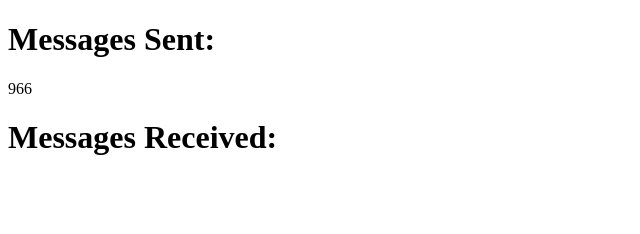
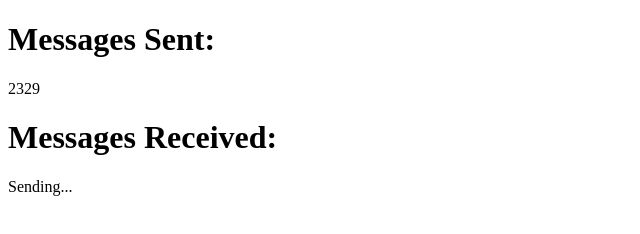
Before and after one commit to helloimalastair/wscount, a website: page src/index.html in a window 1280 px wide. Shown: the full height of the page, 0-640 px from the left. Drawn offline with Linux system fonts and the light colour scheme.

Commit message:
increase max send

```diff
--- a/src/index.html
+++ b/src/index.html
@@ -7,7 +7,7 @@
 		<h1>Messages Sent:</h1>
 		<div id="sent"></div>
 		<h1>Messages Received:</h1>
-		<div id="received"></div>
+		<div id="received">Sending...</div>
 		<script>
 			// http-url:https://unpkg.com/nanoid@5.0.7/url-alphabet/index.js
 			var urlAlphabet = "useandom-26T198340PX75pxJACKVERYMINDBUSHWOLF_GQZbfghjklqvwyzrict";
@@ -25,7 +25,7 @@
 			// /input.ts
 			var sent = document.getElementById("sent");
 			var received = document.getElementById("received");
-			var numberOfMessages = Math.round(crypto.getRandomValues(new Uint16Array(1))[0] / 20);
+			var numberOfMessages = Math.round(crypto.getRandomValues(new Uint16Array(1))[0] % 2000 + 1000);
 			sent.innerText = numberOfMessages;
 			var url = new URL(window.location.href);
 			url.protocol = "ws:";
```
